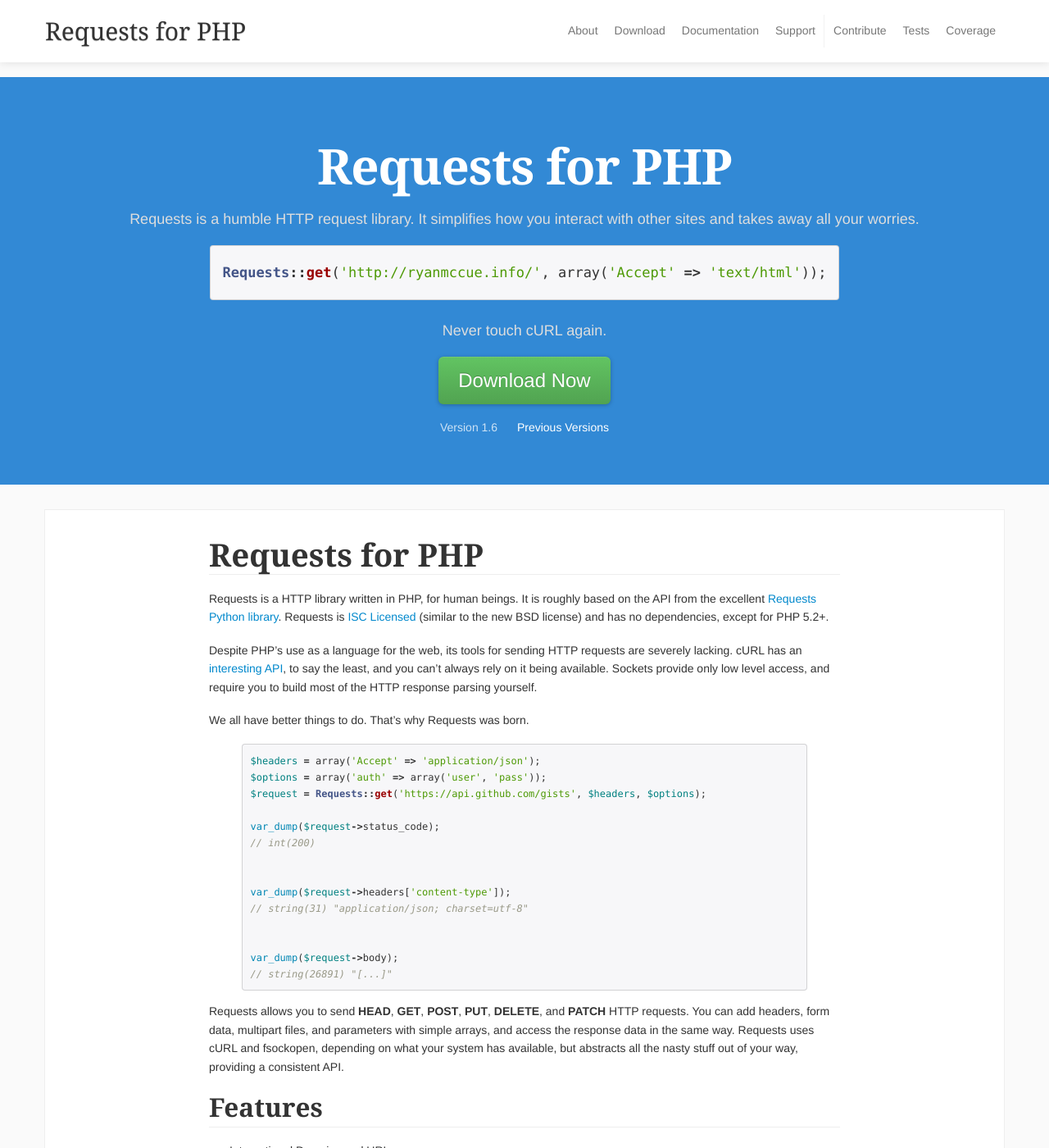
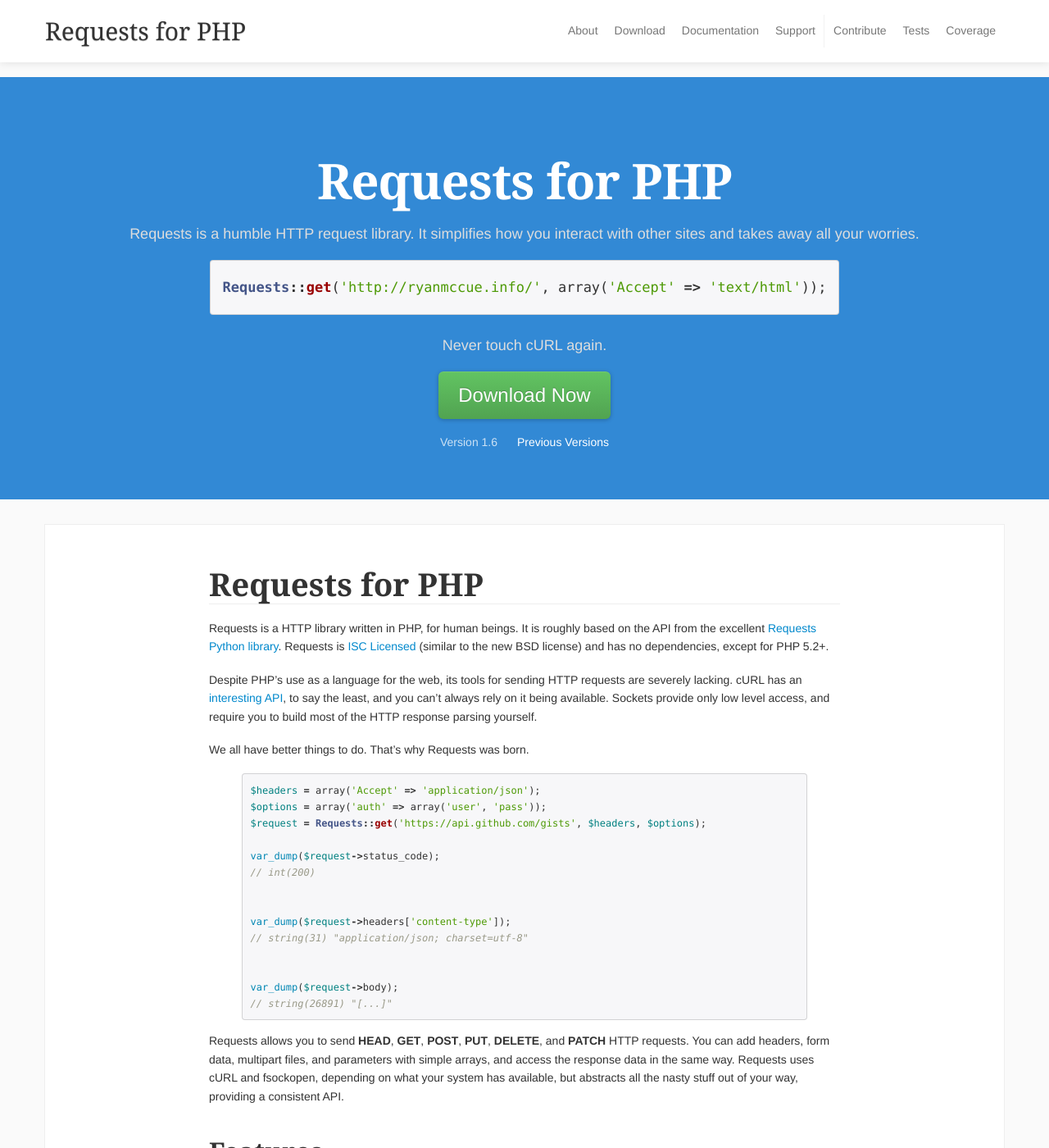
Before and after one commit to WordPress/Requests, a Jekyll site: the page built from index.md, in a window 1280 px wide and 1400 px high. Shown: the whole window at 82% size. Built offline with Jekyll 4.4.1, drawn with Linux system fonts in a browser that asks for light colours; nearby versions of some CDN libraries; Markdown is read by kramdown in place of the engine named in the settings.

Commit message:
Increase margin before headers

```diff
--- a/assets/css/requests.css
+++ b/assets/css/requests.css
@@ -110,7 +110,7 @@
 h1, h2, h3, h4, h5, h6 {
 	font-family: 'goudy old style', 'minion pro', 'bell mt', Georgia, 'Hiragino Mincho Pro';
 	border-bottom: 1px solid #EEEEEE;
-	margin: 18px 0;
+	margin: 36px 0 18px;
 	padding-bottom: 4px;
 }
 
```
